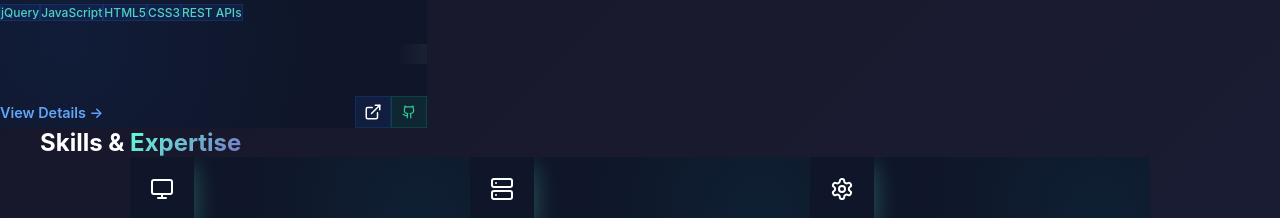
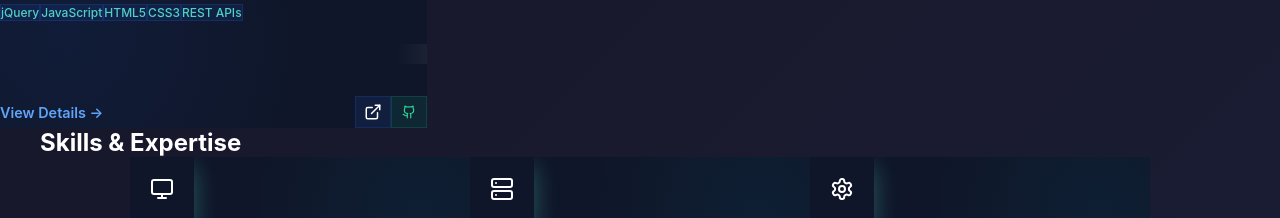
Before and after one commit to mmj05/portfolio, a React (Create React App) app: page / in a window 1280 px wide. Shown: the part 1901-2119 px from the top of the page. Built offline with nearby package versions, Linux system fonts and the light colour scheme.

Commit message:
Remove gradient text from SkillsSection title for improved clarity and consistency.

```diff
--- a/src/components/SkillsSection/SkillsSection.js
+++ b/src/components/SkillsSection/SkillsSection.js
@@ -6,7 +6,7 @@ const SkillsSection = ({ skills }) => {
   return (
     <section id="skills" className="skills-section">
       <h2 className="section-title">
-        Skills & <span className="gradient-text">Expertise</span>
+         Skills & Expertise
       </h2>
 
       <div className="skills-grid">
```
